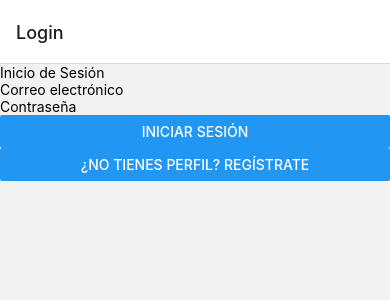
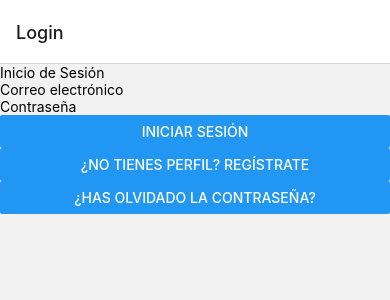
Before and after one commit to Suikunstito/ReactProject, a React Native app: screen /Login in a window 390 px wide. Shown: the top 300 px of the page. Built offline with nearby package versions, Linux system fonts and the light colour scheme.

Commit message:
:v:
Se agrega passwordrecovery :v

```diff
--- /dev/null
+++ b/src/components/ForgotPasswordComponent.js
@@ -0,0 +1,22 @@
+import React, { useState } from 'react';
+import { View, Text, TextInput, Button } from 'react-native';
+import { handleForgotPassword } from '../services/firebase';
+
+const ForgotPasswordComponent = () => {
+    const [email, setEmail] = useState('');
+
+    return (
+        <View>
+            <Text>Recuperar contraseña</Text>
+            <TextInput
+                placeholder="Correo electrónico"
+                value={email}
+                onChangeText={setEmail}
+            />
+            <Button title="Enviar" onPress={() => handleForgotPassword(email)} />
+        </View>
+    );
+}
+
+
+export default ForgotPasswordComponent;
--- a/src/screens/InicioScreen.js
+++ b/src/screens/InicioScreen.js
@@ -2,21 +2,35 @@ import React, { useState } from 'react';
 import { View, Text, Button } from 'react-native';
 import LoginComponent from '../components/LoginComponent';
 import RegisterComponent from '../components/RegisterComponent';
+import ForgotPasswordComponent from '../components/ForgotPasswordComponent';
 
 const InicioScreen = () => {
-  const [cambiarComponent, setCambiarComponent] = useState(false);
+  const [cambiarComponent, setCambiarComponent] = useState('login'); // Usa 'login' como valor inicial
+
+  const switchComponent = () => {
+    switch (cambiarComponent) {
+      case 'login':
+        return <LoginComponent />;
+      case 'register':
+        return <RegisterComponent />;
+      case 'forgotPassword':
+        return <ForgotPasswordComponent />;
+      default:
+        return <LoginComponent />;
+    }
+  };
 
   return (
     <View>
       {/* Logo de la app */}
-      {cambiarComponent ? (
-        <RegisterComponent />
-      ) : (
-        <LoginComponent />
-      )}
+      {switchComponent()}
       <Button
-        title={cambiarComponent ? "¿Tienes perfil? Ingresar" : "¿No tienes perfil? Regístrate"}
-        onPress={() => setCambiarComponent(!cambiarComponent)}
+        title={cambiarComponent === 'login' ? "¿No tienes perfil? Regístrate" : "¿Tienes perfil? Ingresar"}
+        onPress={() => setCambiarComponent(cambiarComponent === 'login' ? 'register' : 'login')}
+      />
+      <Button
+        title="¿Has olvidado la contraseña?"
+        onPress={() => setCambiarComponent('forgotPassword')}
       />
     </View>
   );
--- a/src/services/firebase.js
+++ b/src/services/firebase.js
@@ -1,6 +1,7 @@
 // Import the functions you need from the Firebase SDKs you want to use
 import { initializeApp } from "firebase/app";
 import { getAuth, createUserWithEmailAndPassword } from "firebase/auth";
+
 // Your web app's Firebase configuration
 const firebaseConfig = {
     apiKey: "AIzaSyDKU9j_ixRJKAu1Z7OyiS22FZGpuCcVxtI",
@@ -33,6 +34,15 @@ const handleRegister = (email, password) => {
             console.log(error.message);
         });
 };
+export const handleForgotPassword = (email) => {
+    auth.sendPasswordResetEmail(auth,email)
+      .then(() => {
+        console.log('Correo de recuperación enviado');
+      })
+      .catch((error) => {
+        console.error('Error enviando correo de recuperación: ', error);
+      });
+  };
 
 // Export the Firebase app and auth instances for use in other modules
-export { app, auth, handleRegister };
+export { app, auth, handleRegister};
```
